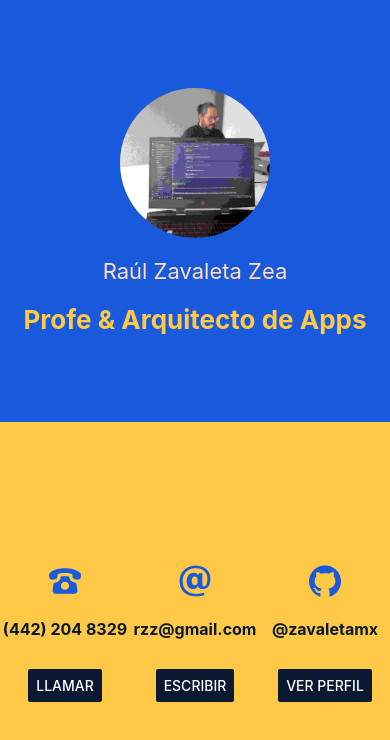
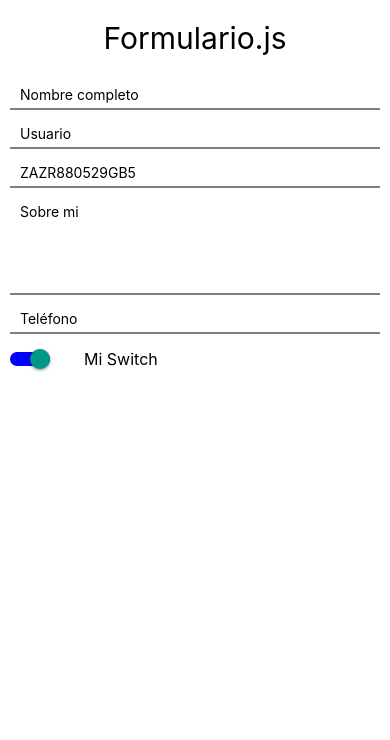
Before and after one commit to zavaletadev/t195-dmm, a React Native app: screen / in a window 390 px wide. Shown: the top 740 px of the page. Built offline with nearby package versions, Linux system fonts and the light colour scheme.

Commit message:
TextInput y sus propiedades

```diff
--- a/App.js
+++ b/App.js
@@ -5,6 +5,7 @@ import EjemploFlex from './src/components/EjemploFlex';
 import EstilosComponentes from './src/components/EstilosComponentes';
 import EstilosObjeto from './src/components/EstilosObjeto';
 import EstilosArchivo from './src/components/EstilosArchivo';
+import Formulario from './src/components/Formulario';
 
 /*
 Existen diversas maneras de generar un estilo en RN
@@ -43,10 +44,15 @@ Ejemplo de estilos desde un archivo
 const App = (props) => {
 	return <EstilosArchivo />;
 };
+- - - - - - - - - - - - - - - - - - - - - - - - - - - - - - - - - -
+Ejemplo de estilos en componentes de un formulario
+const App = (props) => {
+	return <Formulario />;
+};
 */
 
 const App = (props) => {
-	return <EstilosArchivo />;
+	return <Formulario />;
 };
 
 export default App;
--- /dev/null
+++ b/src/components/Formulario.js
@@ -0,0 +1,132 @@
+import React from 'react';
+import {
+	Platform,
+	SafeAreaView,
+	ScrollView,
+	StatusBar,
+	Switch,
+	Text,
+	TextInput,
+	View,
+} from 'react-native';
+
+import estilos from './../styles/styles';
+
+const Formulario = (props) => {
+	return (
+		<SafeAreaView style={estilos.contenedor}>
+			<ScrollView>
+				<Text
+					style={{
+						marginVertical: 20,
+						fontSize: 30,
+						textAlign: 'center',
+					}}
+				>
+					Formulario.js
+				</Text>
+				{/**
+				 * ReactNative permite utilizar los campos de texto
+				 * con la librería (clase) TextInput
+				 */}
+				<TextInput
+					style={
+						Platform.OS === 'ios'
+							? estilos.inputIos
+							: estilos.inputAndroid
+					}
+					placeholder='Nombre completo'
+					keyboardType='default'
+					autoCapitalize='words'
+					maxLength={100}
+				/>
+				<TextInput
+					style={
+						Platform.OS === 'ios'
+							? estilos.inputIos
+							: estilos.inputAndroid
+					}
+					placeholder='Usuario'
+					keyboardType='default'
+					autoCapitalize='none'
+					autoCorrect={false}
+					maxLength={12}
+				/>
+				<TextInput
+					style={
+						Platform.OS === 'ios'
+							? estilos.inputIos
+							: estilos.inputAndroid
+					}
+					placeholder='RFC'
+					keyboardType='default'
+					autoCapitalize='characters'
+					autoCorrect={false}
+					maxLength={13}
+					value='ZAZR880529GB5'
+					editable={false}
+				/>
+				<TextInput
+					style={
+						Platform.OS === 'ios'
+							? estilos.inputIos
+							: estilos.inputAndroid
+					}
+					placeholder='Sobre mi'
+					keyboardType='default'
+					autoCapitalize='sentences'
+					autoCorrect
+					multiline
+					numberOfLines={5}
+				/>
+				<TextInput
+					style={
+						Platform.OS === 'ios'
+							? estilos.inputIos
+							: estilos.inputAndroid
+					}
+					placeholder='Teléfono'
+					keyboardType='phone-pad'
+					maxLength={10}
+				/>
+				<View
+					style={{
+						...estilos.contenedor,
+						flexDirection: 'row',
+						margin: 10,
+					}}
+				>
+					<View
+						style={{
+							flex: 1,
+						}}
+					>
+						<Switch
+							value={true}
+							trackColor={{
+								false: '#FF0000',
+								true: '#0000FF',
+							}}
+							thumbColor='#ADA'
+							ios_backgroundColor='#FF0000'
+						/>
+					</View>
+					<View
+						style={{
+							flex: 4,
+							justifyContent: 'center',
+						}}
+					>
+						<Text style={{ fontSize: 16 }}>
+							Mi Switch
+						</Text>
+					</View>
+				</View>
+			</ScrollView>
+
+			<StatusBar />
+		</SafeAreaView>
+	);
+};
+
+export default Formulario;
--- a/src/styles/styles.js
+++ b/src/styles/styles.js
@@ -54,6 +54,23 @@ const styles = StyleSheet.create({
 		color: colores.textoAzul,
 		marginBottom: 30,
 	},
+	inputIos: {
+		marginHorizontal: 10,
+		marginVertical: 5,
+		paddingHorizontal: 10,
+		paddingVertical: 5,
+		borderWidth: 2,
+		borderColor: '#808080',
+		borderRadius: 10,
+	},
+	inputAndroid: {
+		marginHorizontal: 10,
+		marginVertical: 5,
+		paddingHorizontal: 10,
+		paddingVertical: 5,
+		borderBottomWidth: 2,
+		borderColor: '#808080',
+	},
 });
 
 export default styles;
```
